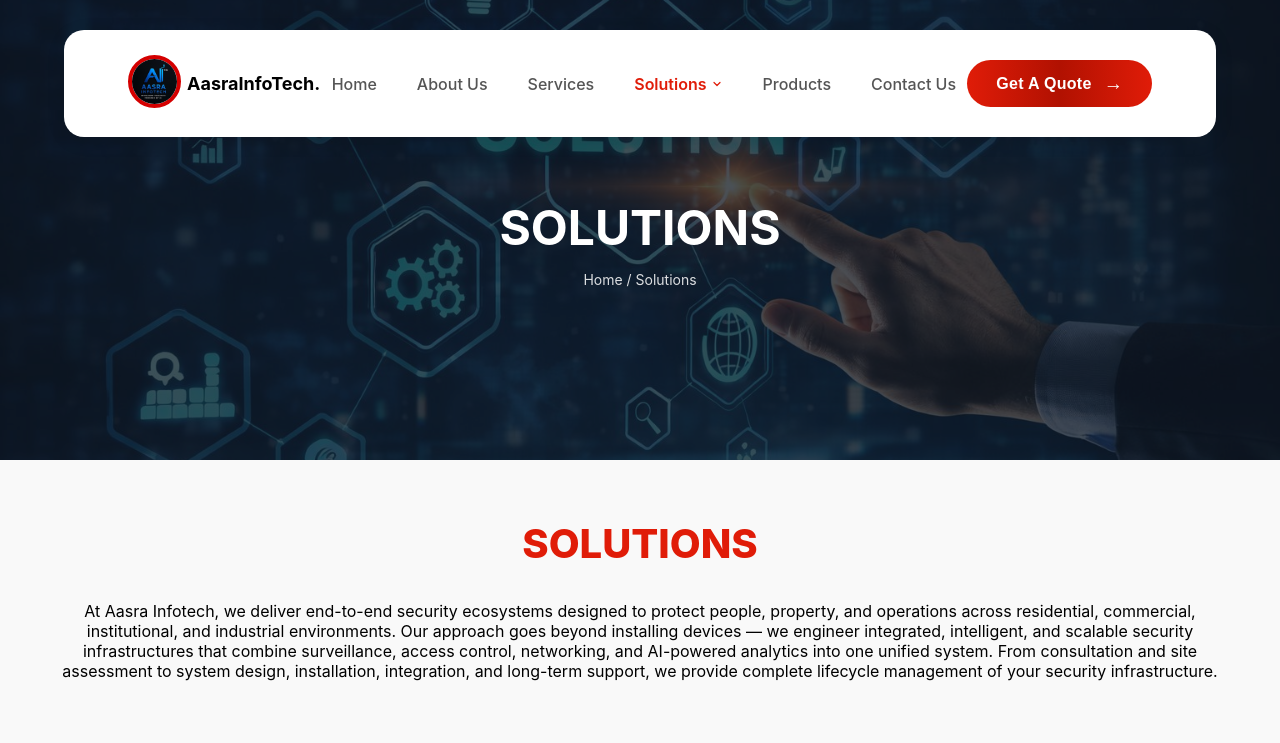
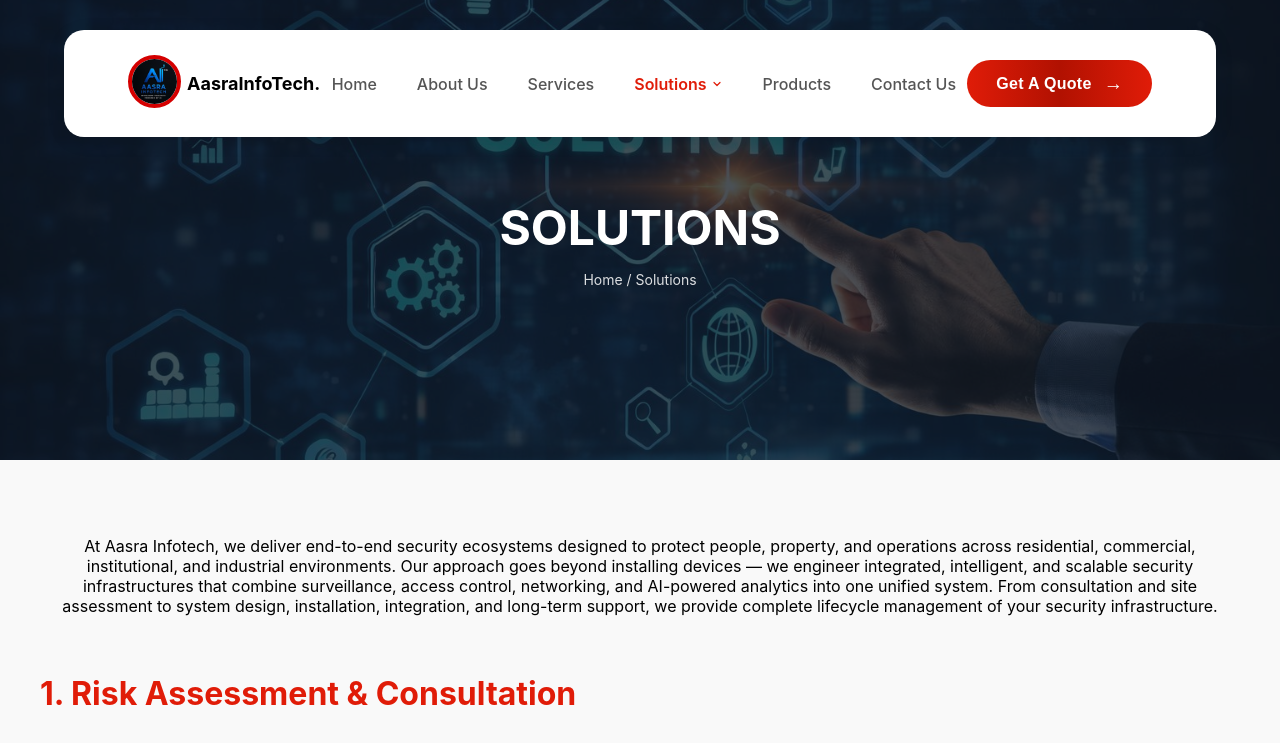
Before and after one commit to LaviSaini/camapp, a React (Create React App) app: page /solutions in a window 1280 px wide. Shown: the top 743 px of the page. Built offline with nearby package versions, Linux system fonts and the light colour scheme.

Commit message:
changes related to ssolution

```diff
--- a/src/components/Solutions.js
+++ b/src/components/Solutions.js
@@ -242,9 +242,9 @@
 
                 {/* HEADER */}
                 <div className="services-header">
-                    <h2 className="services-title solution-title">
+                    {/* <h2 className="services-title solution-title">
                         <span>SOLUTIONS</span>
-                    </h2>
+                    </h2> */}
                     <p className="introDescription" >At Aasra Infotech, we deliver end-to-end security ecosystems designed to protect people, property, and operations across residential, commercial, institutional, and industrial environments.
                         Our approach goes beyond installing devices — we engineer integrated, intelligent, and scalable security infrastructures that combine surveillance, access control, networking, and AI-powered analytics into one unified system.
                         From consultation and site assessment to system design, installation, integration, and long-term support, we provide complete lifecycle management of your security infrastructure.
```
